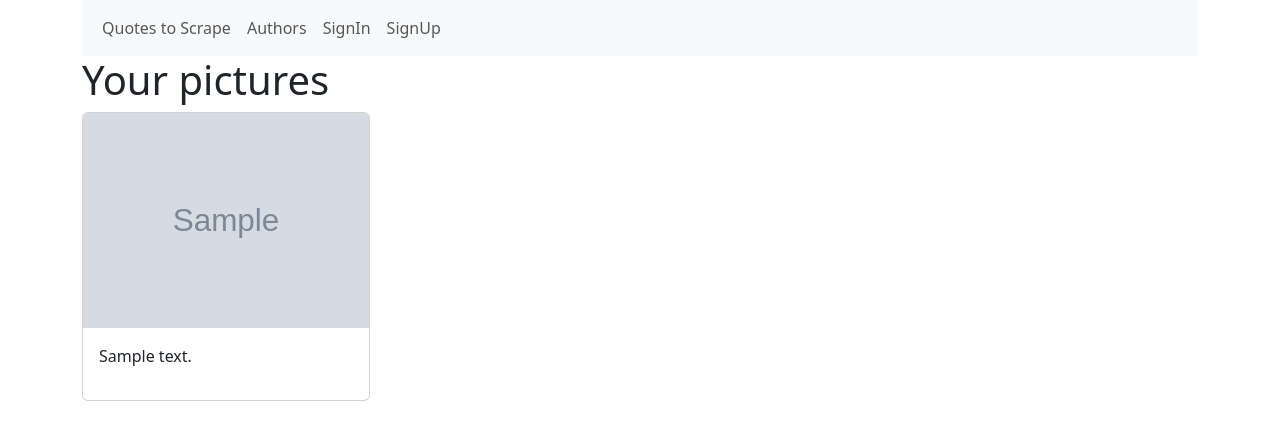
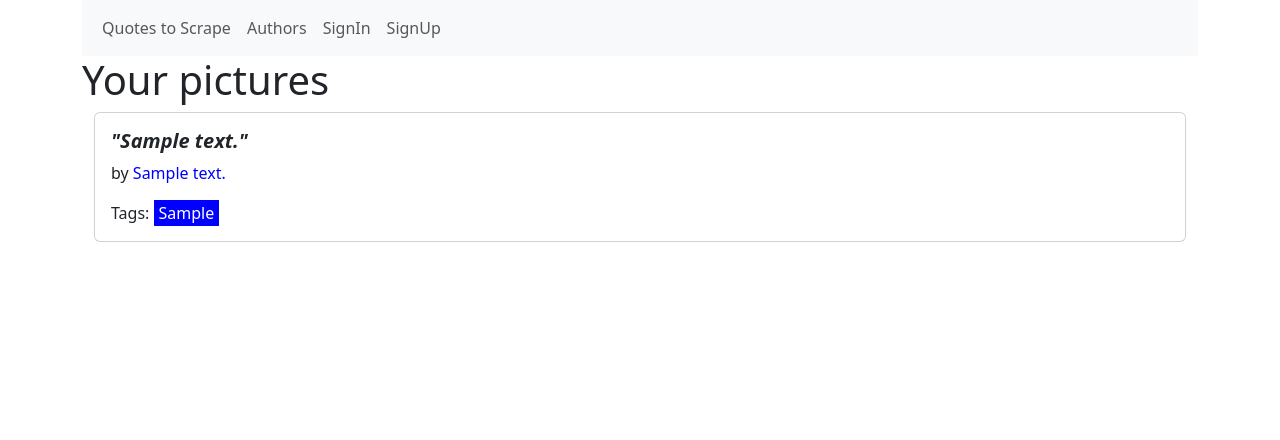
Before and after one commit to wexist2003/pyfirst, a Django app: page /pictures/ in a window 1280 px wide. Shown: the top 440 px of the page. Run offline with Django 5.2, Linux system fonts and the light colour scheme; tables that the repository leaves empty hold one stand-in row (values such as "Sample post"); grey boxes marked "Sample" are stand-in pictures.

Commit message:
w2hw10ch1

```diff
--- a/killer_instagram/app_instagram/models.py
+++ b/killer_instagram/app_instagram/models.py
@@ -16,6 +16,9 @@ class Picture(models.Model):
     description = models.CharField(max_length=150)
     path = models.ImageField(upload_to=update_filename)
     user = models.ForeignKey(User, on_delete=models.CASCADE, default=1)
+    additional_description = models.TextField()  # Дополнительное текстовое описание
+    tags = models.CharField(max_length=200, blank=True)  # Список тегов (можно использовать CharField или ArrayField из django.contrib.postgres.fields)
+
 
 
     def __str__(self):
--- a/killer_instagram/app_instagram/templates/app_instagram/pictures.html
+++ b/killer_instagram/app_instagram/templates/app_instagram/pictures.html
@@ -1,26 +1,29 @@
 {% extends "app_instagram/base.html" %} {% block content%}
 <h1>Your pictures</h1>
-<div class="row">
+<div class="container">
   {% for pic in pictures %}
-  <div class="col-md-4">
-    <div class="card" style="width: 18rem">
-      <img src="{{media}}{{pic.path}}" class="card-img-top" alt="pic" />
+  <div class="mb-4">
+    <div class="card">
       <div class="card-body">
-        {% comment %}
-        <h5 class="card-title">Card title</h5>
-        {% endcomment %}
-        <p class="card-text">{{pic.description}}</p>
-        <p class="card-text">{{pic.author_name}}</p>
-        {% comment %} <a href="{% url 'app_instagram:edit' pic.id %}" class="btn btn-info"
-          >Edit</a
-        >
-        <a href="{% url 'app_instagram:remove' pic.id %}" class="btn btn-danger"
-          >Delete</a
-        > {% endcomment %}
+        <h5 class="card-title" style="font-weight: bold; font-style: italic;">"{{ pic.description }}"</h5>
+        <p class="card-text">
+          by <span style="color: blue">{{ pic.additional_description }}</span>
+        </p>
+        <p class="card-text">
+          Tags: {% if pic.tags %} {% for tag in pic.tags %}
+          <span
+            style="
+              background-color: blue;
+              color: white;
+              padding: 2px 5px;
+              margin-right: 5px;
+            "
+            >{{ tag }}</span
+          >{% if not forloop.last %},{% endif %} {% endfor %} {% endif %}
+        </p>
       </div>
     </div>
   </div>
   {% endfor %}
 </div>
-
 {% endblock %}
--- a/killer_instagram/app_instagram/views.py
+++ b/killer_instagram/app_instagram/views.py
@@ -34,6 +34,8 @@ def upload(request):
 # @login_required
 def pictures(request):
     pictures = Picture.objects.all()
+    for pic in pictures:
+        pic.tags = pic.tags.split(',')
     return render(
         request,
         "app_instagram/pictures.html",
```
Also changed, not shown: killer_instagram/app_instagram/forms.py (+5 -2 lines), killer_instagram/app_instagram/templates/app_instagram/upload.html (+6 -2 lines), killer_instagram/app_instagram/migrations/0004_picture_additional_description_picture_tags.py (added), killer_instagram/media/uploads/15af14470e6e4cf3b8d96d03de853f97.jpg (added).
